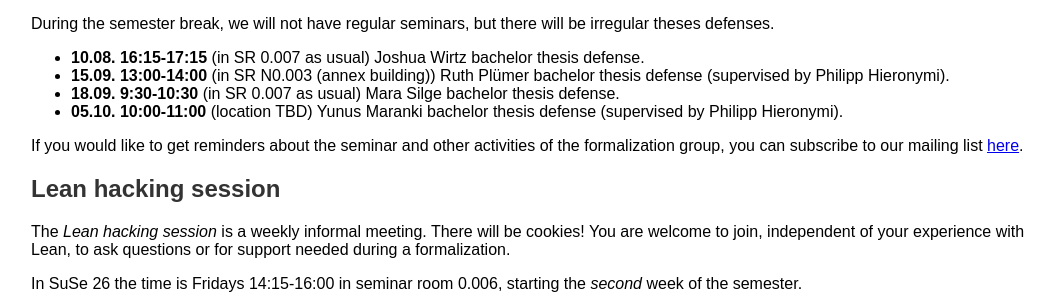
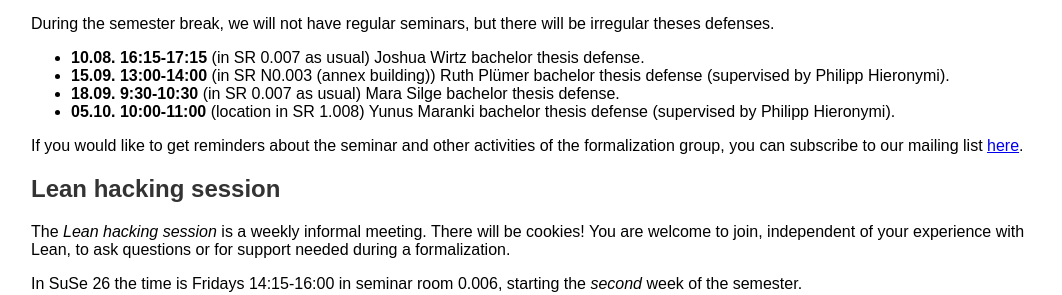
Before and after one commit to fpvandoorn/fpvandoorn.github.io, a Jekyll site: the page built from formalized-mathematics.md, in a window 1280 px wide and 900 px high, scrolled down 1168 px. Shown: the part 157-452 px from the top of the window, without its empty margins (109-1171 px from the left). Built offline with Jekyll 4.4.1, drawn with Linux system fonts in a browser that asks for light colours; our own code applies the rules of GitHub Pages for plain Markdown files.

Commit message:
location

```diff
--- a/formalized-mathematics.md
+++ b/formalized-mathematics.md
@@ -75,7 +75,7 @@ During the semester break, we will not have regular seminars, but there will be
 * **10.08. 16:15-17:15** (in SR 0.007 as usual) Joshua Wirtz bachelor thesis defense.
 * **15.09. 13:00-14:00** (in SR N0.003 (annex building)) Ruth Plümer bachelor thesis defense (supervised by Philipp Hieronymi).
 * **18.09. 9:30-10:30** (in SR 0.007 as usual) Mara Silge bachelor thesis defense.
-* **05.10. 10:00-11:00** (location TBD) Yunus Maranki bachelor thesis defense (supervised by Philipp Hieronymi).
+* **05.10. 10:00-11:00** (location in SR 1.008) Yunus Maranki bachelor thesis defense (supervised by Philipp Hieronymi).
 
 If you would like to get reminders about the seminar and other activities of the formalization group, you can subscribe to our mailing list [here](https://listen.uni-bonn.de/wws/info/formal-math).
 
```
